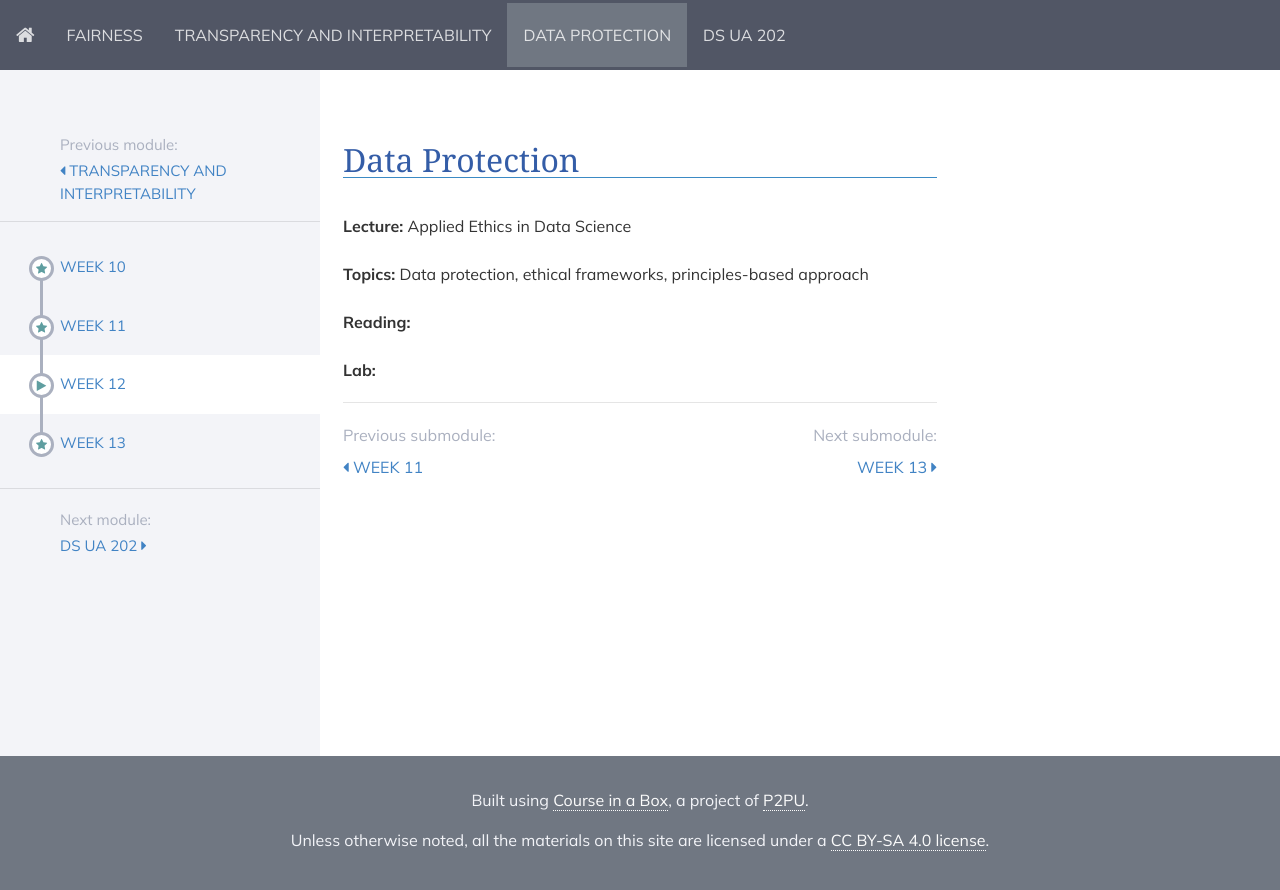
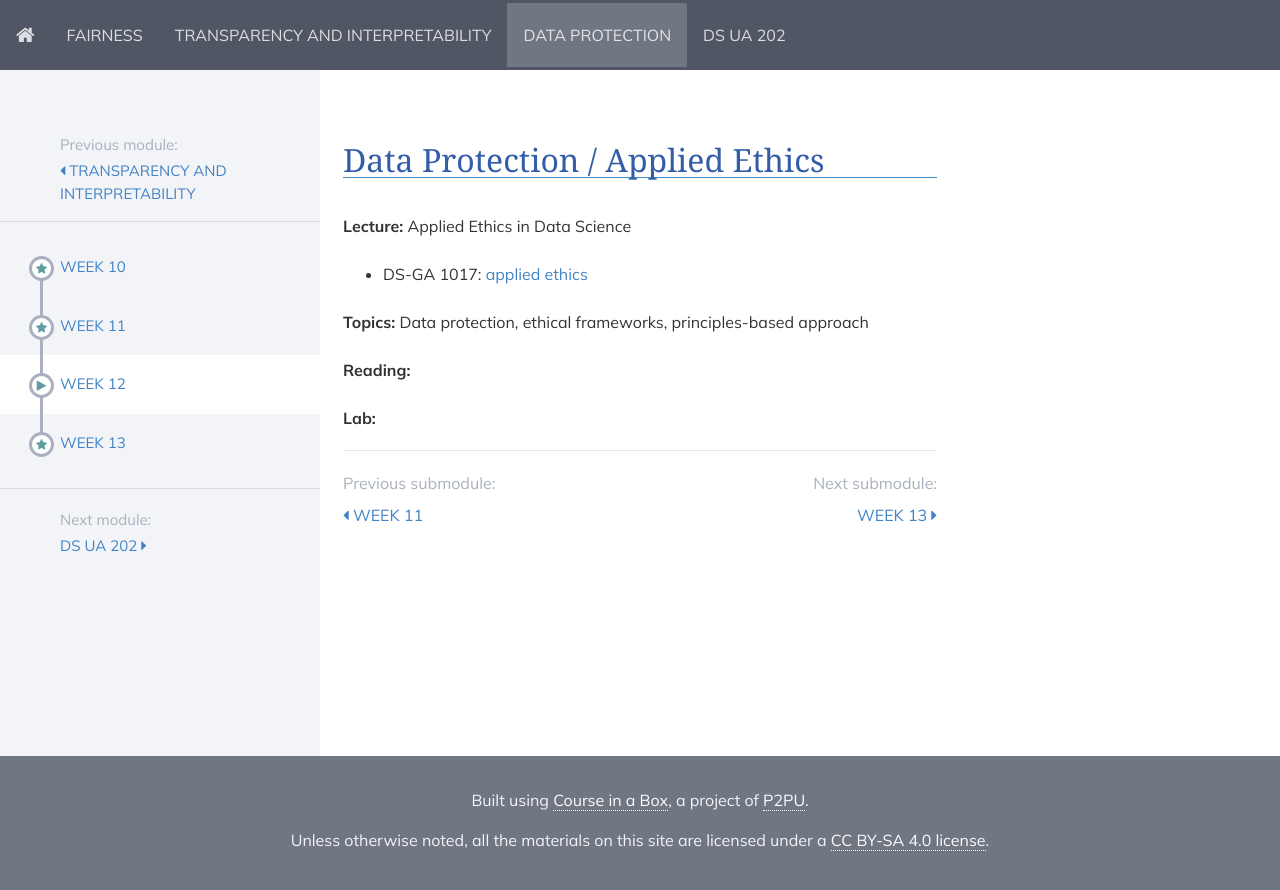
Before and after one commit to DataResponsibly/rds25, a Jekyll site: the page built from modules/data_protection/_posts/2000-01-03-week9.md, in a window 1280 px wide. Shown: the top 890 px of the page. Built offline with Jekyll 4.4.1, drawn with Linux system fonts in a browser that asks for light colours; nearby versions of some CDN libraries.

Commit message:
Update 2000-01-03-week9.md

```diff
--- a/modules/data_protection/_posts/2000-01-03-week9.md
+++ b/modules/data_protection/_posts/2000-01-03-week9.md
@@ -2,11 +2,11 @@
 title: Week 12
 ---
 
-## Data Protection
+## Data Protection / Applied Ethics
 
 **Lecture:** Applied Ethics in Data Science
 
-<!---  * DS-UA 202: [applied ethics in data science](../../../assets/9_ethics_202_2023.pdf) * DS-GA 1017: [applied ethics](../../../assets/12_Ethics_1017.pdf) -->
+* DS-GA 1017: [applied ethics](../../../assets/lecture_12_applied_ethics_2025.pdf)
 
 **Topics:** Data protection, ethical frameworks, principles-based approach
 
```
